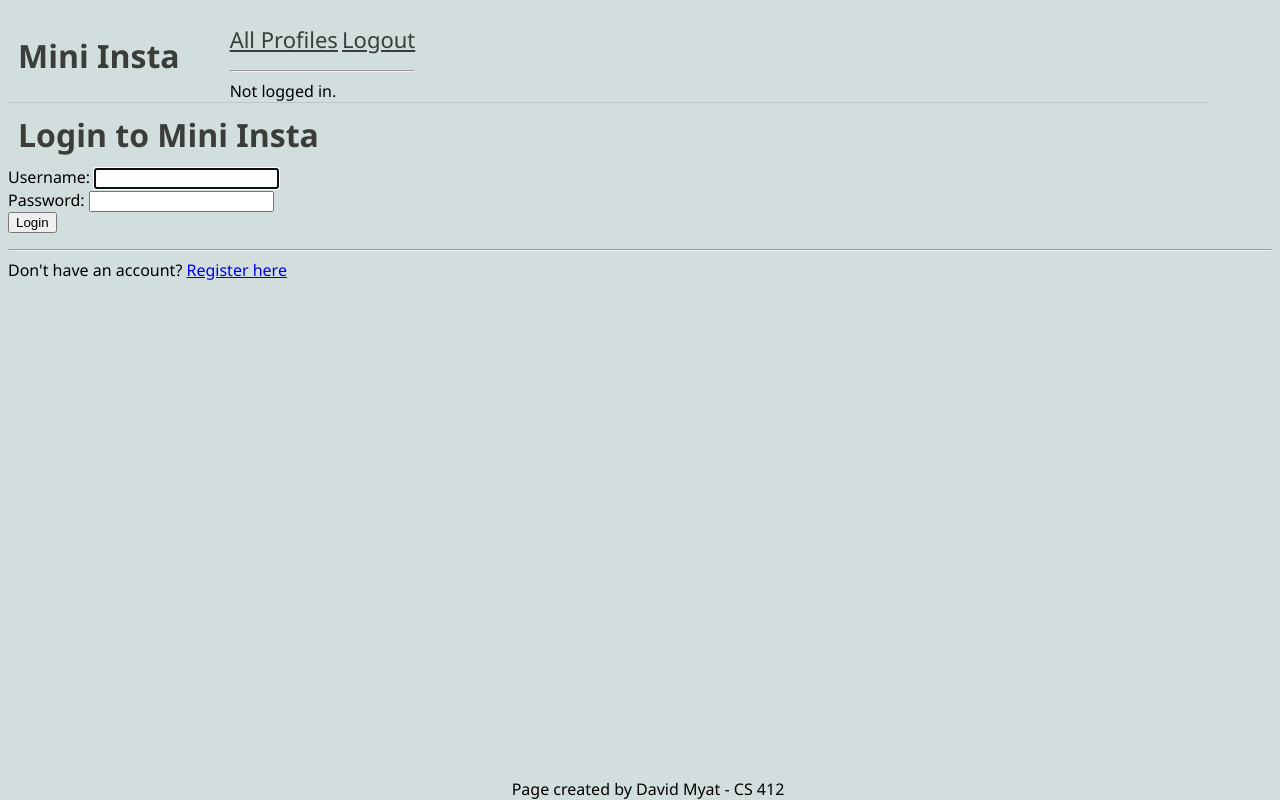
After one commit to Amyat103/django, a Django app: page /mini_insta/login/ in a window 1280 px wide. The commit adds this page. Run offline with Django 5.2, Linux system fonts and the light colour scheme.

Commit message:
add examples on blackboard

```diff
--- a/mini_insta/models.py
+++ b/mini_insta/models.py
@@ -1,6 +1,7 @@
 # File: mini_insta/models.py
 # Author: David Myat (amyat@bu.edu), 9/25/2025
 # Description: Define data models for the mini_insta project
+from django.contrib.auth.models import User
 from django.db import models
 from django.urls import reverse
 
@@ -16,6 +17,7 @@ class Profile(models.Model):
     bio_text = models.TextField(blank=True)
     # auto set join date to current time
     join_date = models.DateTimeField(auto_now_add=True)
+    user = models.ForeignKey(User, on_delete=models.CASCADE)
 
     def __str__(self):
         """return string representation of Profile object"""
--- a/mini_insta/templates/mini_insta/base.html
+++ b/mini_insta/templates/mini_insta/base.html
@@ -20,7 +20,18 @@
                         <li><a href="{% url 'search' profile.pk %}">Search</a></li>
                     {% endif %}
                     <li><a href="{% url 'show_all_profiles' %}">All Profiles</a></li>
+                    {% if request.user.is_authenticated %}
+                    <li><a href="{% url 'login' %}">Login</a></li>
+                    {% else %}
+                    <li><a href="{% url 'logout' %}">Logout</a></li>
+                    {% endif %}
                 </ul>
+                <hr>
+                {% if request.user.is_authenticated %}
+                Logged in as: {{ request.user }}
+                {% else %}
+                Not logged in.
+                {% endif %}
             </nav>
         </header>
         {% block content %}
--- /dev/null
+++ b/mini_insta/templates/mini_insta/login.html
@@ -0,0 +1,27 @@
+<!-- mini_insta/templates/mini_insta/login.html -->
+<!-- Author: David Myat (amyat@bu.edu), 10/23/2025 -->
+<!-- Description: Form to log in a user -->
+{% extends 'mini_insta/base.html' %}
+
+{% block content %}
+
+<h1>Login to Mini Insta</h1>
+
+<form action="{% url 'login' %}" method="post">
+    {% csrf_token %}
+    {{ form }}
+    <input type="submit" value="Login">
+    <input type="hidden" name="next" value="{% url 'show_all_profiles' %}">
+
+    {% if request.GET.next %}
+        <input type="hidden" name="next" value="{{ request.GET.next }}">
+    {% else %}
+        <input type="hidden" name="next" value="{% url 'show_all_profiles' %}">
+    {% endif %}
+</form>
+
+<hr>
+Don't have an account?
+<a href="{% url 'register' %}">Register here</a>
+
+{% endblock %}
--- a/mini_insta/urls.py
+++ b/mini_insta/urls.py
@@ -3,6 +3,7 @@
 # Description: URL routing for mini_insta project
 
 from django.conf import settings
+from django.contrib.auth import views as auth_views
 from django.urls import path
 
 from . import views
@@ -33,4 +34,15 @@ urlpatterns = [
     ),
     path("profile/<int:pk>/feed", PostFeedListView.as_view(), name="show_feed"),
     path("profile/<int:pk>/search", SearchView.as_view(), name="search"),
+    path(
+        "login/",
+        auth_views.LoginView.as_view(template_name="mini_insta/login.html"),
+        name="login",
+    ),
+    path(
+        "logout/",
+        auth_views.LogoutView.as_view(next_page="show_all_profiles"),
+        name="logout",
+    ),
+    path("register/", views.UserRegisterView.as_view(), name="register"),
 ]
```
Also changed, not shown: mini_insta/templates/mini_insta/register.html (added, +16 -0 lines), mini_insta/views.py (+27 -1 lines), db.sqlite3, mini_insta/migrations/0010_profile_user.py (added).
